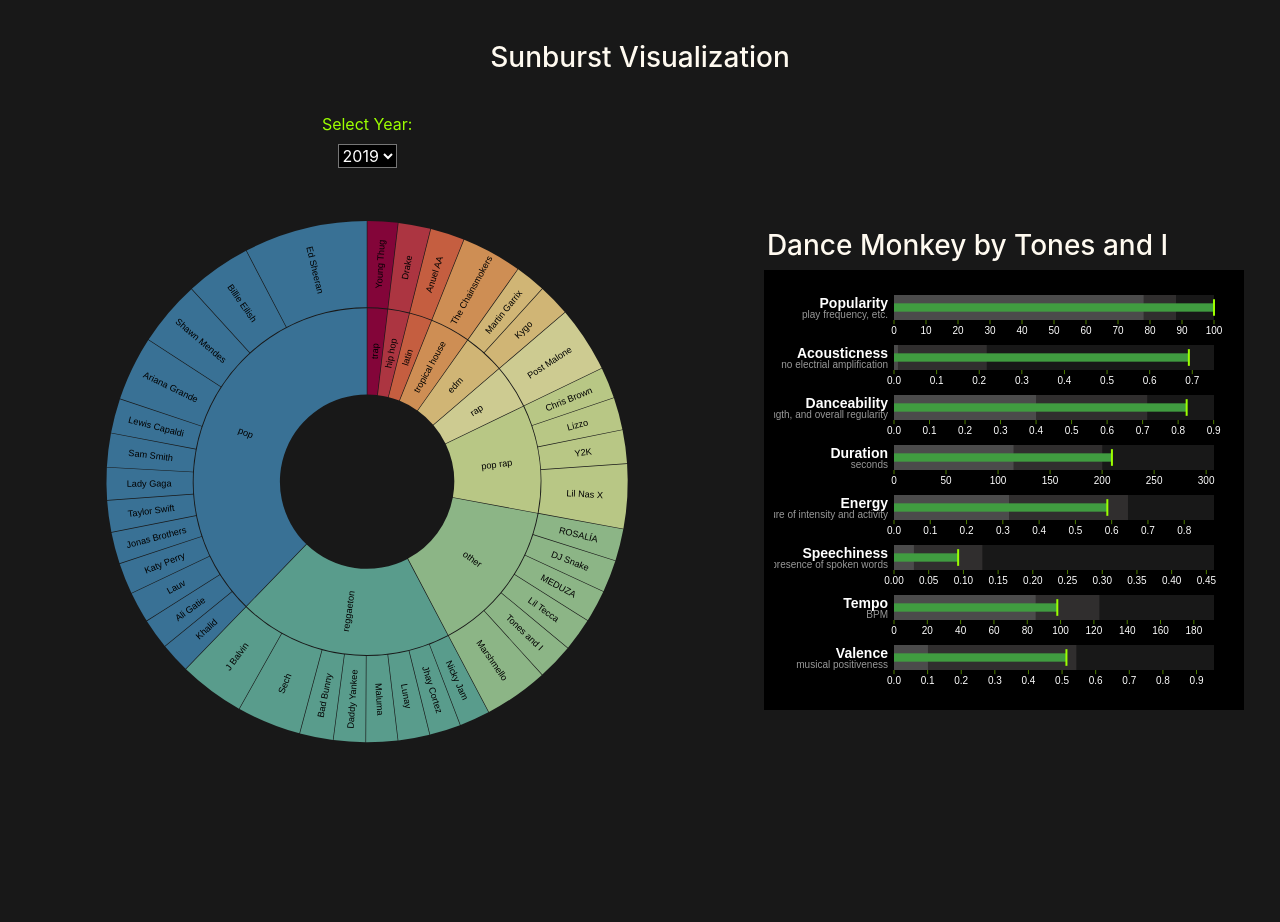
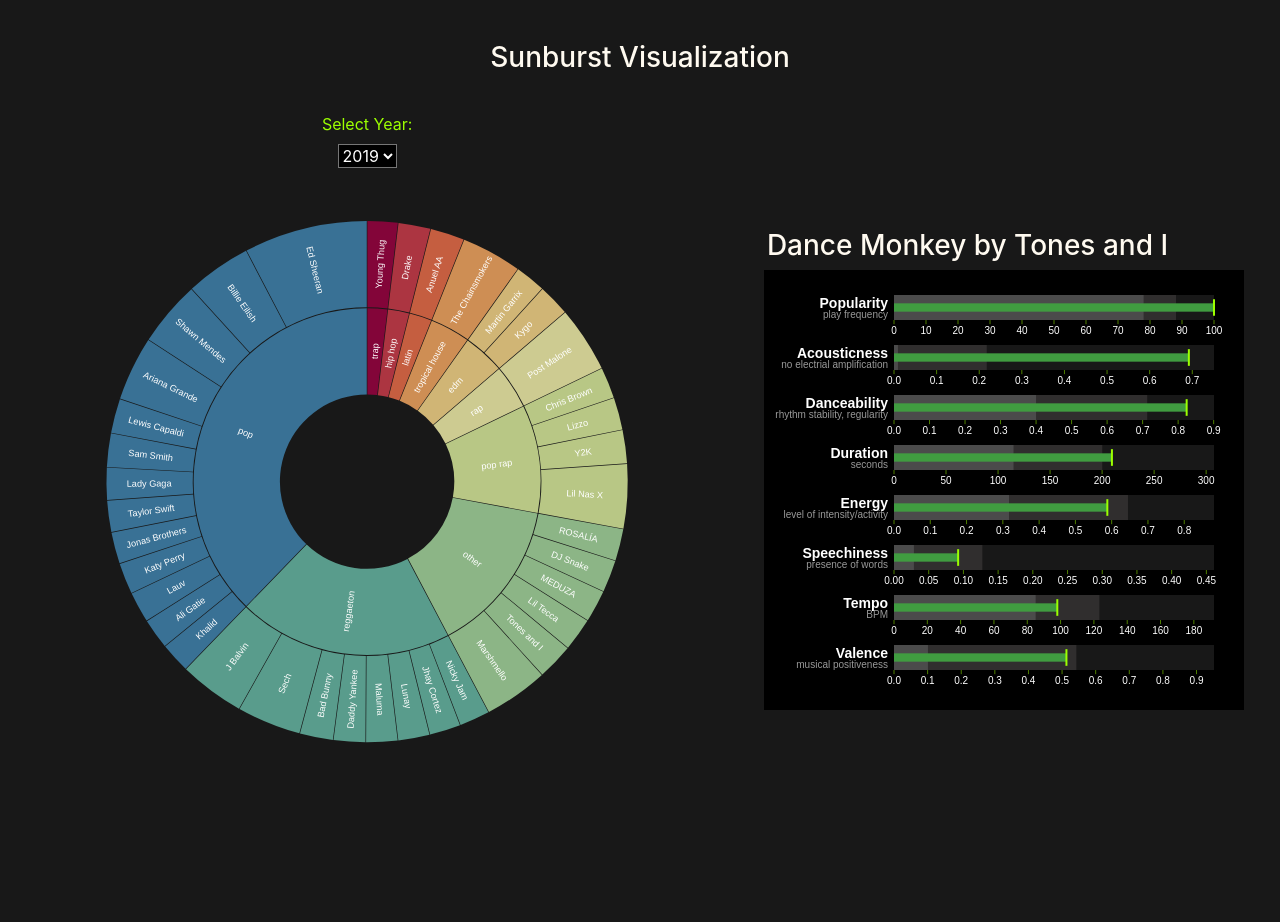
Before and after one commit to ASooklall/project-2-spotify, a Flask app: page / in a window 1280 px wide; the page is wider, and only the part inside the window is pictured. Shown: the part 910-1832 px from the top of that part. Run offline with Flask 2, Linux system fonts and the light colour scheme; data comes from the database, SQL or seed files in the repository; some libraries are stand-ins or nearby versions.

Commit message:
Sunburst font, Bullet Subtitles

```diff
--- a/static/css/index.css
+++ b/static/css/index.css
@@ -70,6 +70,10 @@ option{
     height:400px;
 }
 
+.sunburst-title-text{
+    fill:white;
+}
+
 .bullet-container{
     width: 90%;
     min-width:480px;
--- a/static/js/sunburst.js
+++ b/static/js/sunburst.js
@@ -126,7 +126,8 @@ function generateSunburst(selectedYear) {
       .attr("dy", "0.35em")
       .attr("fill-opacity", d => +labelVisible(d.current))
       .attr("transform", d => labelTransform(d.current))
-      .text(d => d.data.name);
+      .text(d => d.data.name)
+      .attr('class', 'sunburst-title-text');
 
     let parent = g.append("circle")
       .datum(root)
@@ -467,7 +468,7 @@ function generateBullet(selectedYear) {
       return [
         {
           "title":"Popularity",
-          "subtitle":"play frequency, etc.",
+          "subtitle":"play frequency",
           "ranges":bulletRangeFinder("popularity"),
           "measures":[x.popularity],
           "markers":artistAverage(x.artists, "popularity")
@@ -481,7 +482,7 @@ function generateBullet(selectedYear) {
         },
         {
           "title":"Danceability",
-          "subtitle":"suitability for dancing based on tempo, rhythm stability, beat strength, and overall regularity",
+          "subtitle":"rhythm stability, regularity",
           "ranges":bulletRangeFinder("danceability"),
           "measures":[x.danceability],
           "markers":artistAverage(x.artists, "danceability")
@@ -495,14 +496,14 @@ function generateBullet(selectedYear) {
         },
         {
           "title":"Energy",
-          "subtitle":"perceptual measure of intensity and activity",
+          "subtitle":"level of intensity/activity",
           "ranges":bulletRangeFinder("energy"),
           "measures":[x.energy],
           "markers":artistAverage(x.artists, "energy")
         },
         {
           "title":"Speechiness",
-          "subtitle":"presence of spoken words",
+          "subtitle":"presence of words",
           "ranges":bulletRangeFinder("speechiness"),
           "measures":[x.speechiness],
           "markers":artistAverage(x.artists, "speechiness")
```
